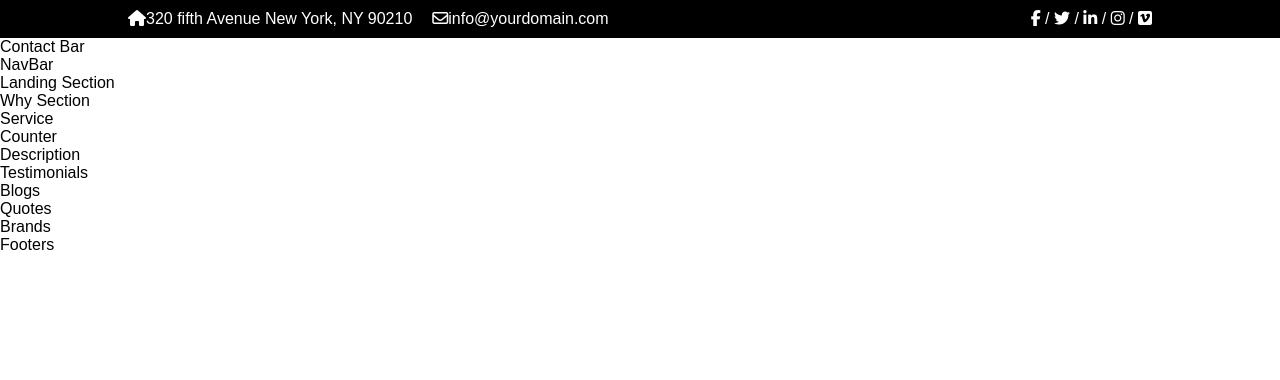
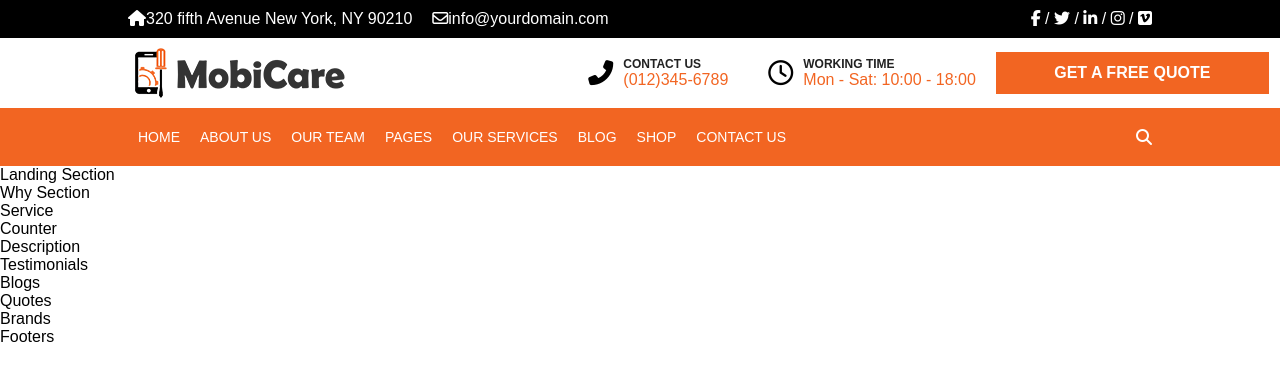
Before and after one commit to Mujaid156/mobile-repair-site, a plain HTML site: page index.html in a window 1280 px wide. Drawn offline with Linux system fonts and the light colour scheme.

Commit message:
Create Navbar

```diff
--- a/index.html
+++ b/index.html
@@ -6,6 +6,8 @@
     <meta name="viewport" content="width=device-width, initial-scale=1.0" />
     <title>Mobile Repair Store</title>
     <link rel="stylesheet" href="./styles/social.css" />
+    <link rel="stylesheet" href="./styles/contact.css" />
+    <link rel="stylesheet" href="./styles/navbar.css" />
     <!-- External Script -->
     <script
       src="https://kit.fontawesome.com/2b41decd56.js"
@@ -26,9 +28,43 @@
       </div>
     </div>
     <!-- Contact Bar -->
-    <div>Contact Bar</div>
+    <div id="contact">
+      <img src="./images/logo.png" alt="Mobile Repair Logo" />
+      <div class="contact-wrapper">
+        <div class="contact-information">
+          <i class="contact-icon fas fa-phone-alt"></i>
+
+          <div class="contact-heading">
+            <p class="contact-heading-top">Contact Us</p>
+            <p class="contact-heading-bottom">(012)345-6789</p>
+          </div>
+        </div>
+
+        <div class="contact-information">
+          <i class="contact-icon far fa-clock"></i>
+          <div class="contact-heading">
+            <p class="contact-heading-top">Working Time</p>
+            <p class="contact-heading-bottom">Mon - Sat: 10:00 - 18:00</p>
+          </div>
+        </div>
+        <a href="#" class="button">Get a free quote</a>
+      </div>
+    </div>
     <!-- Navigation Bar -->
-    <nav>NavBar</nav>
+    <nav id="navbar">
+      <ul class="navbar-links">
+        <li class="navbar-link"><a href="#">Home</a></li>
+        <li class="navbar-link"><a href="#">About Us</a></li>
+        <li class="navbar-link"><a href="#">Our Team</a></li>
+        <li class="navbar-link"><a href="#">Pages</a></li>
+        <li class="navbar-link"><a href="#">Our Services</a></li>
+        <li class="navbar-link"><a href="#">Blog</a></li>
+        <li class="navbar-link"><a href="#">Shop</a></li>
+        <li class="navbar-link"><a href="#">Contact Us</a></li>
+      </ul>
+      <button class="mobile-menu"><i class="fas fa-bars"></i></button>
+      <i class="fas fa-search search-icon"></i>
+    </nav>
     <!-- Landing Section -->
     <header>Landing Section</header>
     <!-- Why Section -->
--- /dev/null
+++ b/styles/contact.css
@@ -0,0 +1,54 @@
+#contact {
+  display: flex;
+  justify-content: space-between;
+  align-items: center;
+  padding: 10px 10%;
+}
+
+.contact-wrapper {
+  display: flex;
+  align-items: center;
+}
+
+.contact-wrapper > div {
+  display: flex;
+  align-items: center;
+}
+.button {
+  background-color: #f26522;
+  padding: 2% 10%;
+  color: white;
+  white-space: nowrap;
+  text-decoration: none;
+  text-transform: uppercase;
+  font-weight: 600;
+  transition: all 0.3s;
+}
+
+.button:hover {
+  background-color: #222;
+}
+
+.contact-icon {
+  font-size: 25px;
+  margin-right: 10px;
+}
+
+.contact-heading p {
+  white-space: nowrap;
+}
+
+.contact-heading-top {
+  text-transform: uppercase;
+  font-size: 12px;
+  font-weight: 600;
+  color: #222;
+}
+
+.contact-heading-bottom {
+  color: #f26522;
+}
+
+.contact-information {
+  margin: 0 20px;
+}
--- /dev/null
+++ b/styles/navbar.css
@@ -0,0 +1,30 @@
+#navbar {
+  background-color: #f26522;
+  display: flex;
+  padding: 10px 10%;
+  justify-content: space-between;
+  align-items: center;
+}
+
+.navbar-links {
+  display: flex;
+  list-style-type: none;
+  padding: 10px 0;
+}
+
+.navbar-link a {
+  color: white;
+  padding: 10px 10px;
+  text-decoration: none;
+  text-transform: uppercase;
+  font-weight: 100;
+  font-size: 14px;
+}
+
+.search-icon {
+  color: white;
+}
+
+.mobile-menu {
+  display: none;
+}
```
Also changed, not shown: images/WhatsApp Image 2021-04-13 at 10.16.23 AM.jpeg (added), images/logo.png (added).
